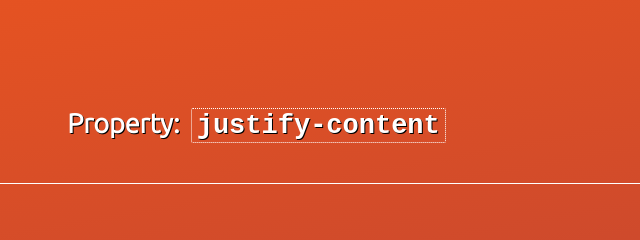
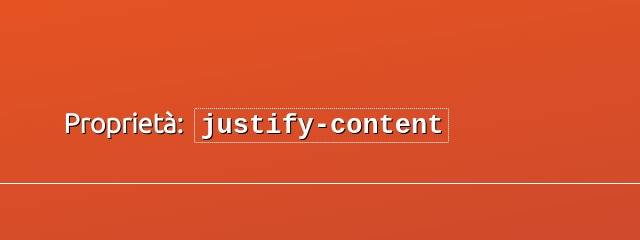
Before and after one commit to simotae14/Flexbox, a plain HTML site: page MySol/justify.html in a window 1280 px wide. Shown: the top 240 px of the page, 381-1021 px from the left. Drawn offline with Linux system fonts and the light colour scheme.

Commit message:
Justify-Content

```diff
--- a/MySol/justify.html
+++ b/MySol/justify.html
@@ -1,12 +1,12 @@
 <html>
   <head>
-      <title>Flexbox Grids</title>
+      <title>Flexbox Griglie</title>
       <link rel="stylesheet" href="css/showcase.css">
       <link rel="stylesheet" href="css/justify.css">
       <link href="https://fonts.googleapis.com/css?family=Ubuntu:300" rel="stylesheet">
   </head>
   <body>
-    <h2>Property: <code>justify-content</code></h2>
+    <h2>Proprietà: <code>justify-content</code></h2>
     <code>justify-content: flex-start;</code>
     <div class="justify-start container outlined">
       <div>1</div>
```
Also changed, not shown: MySol/css/justify.css (+5 -5 lines).
